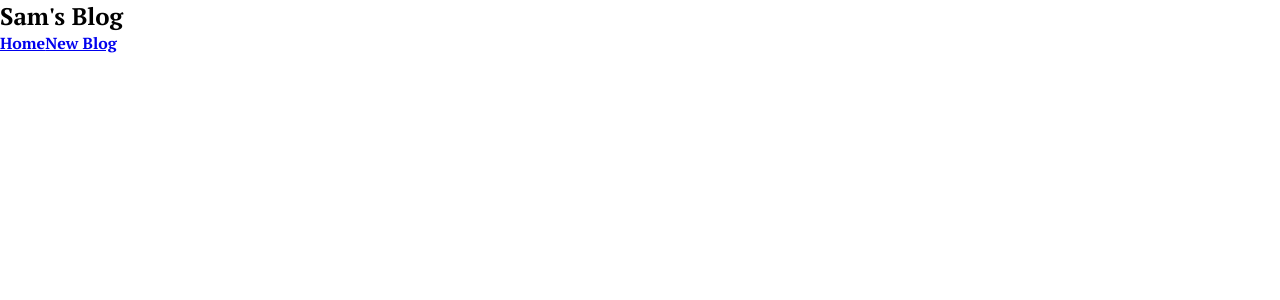
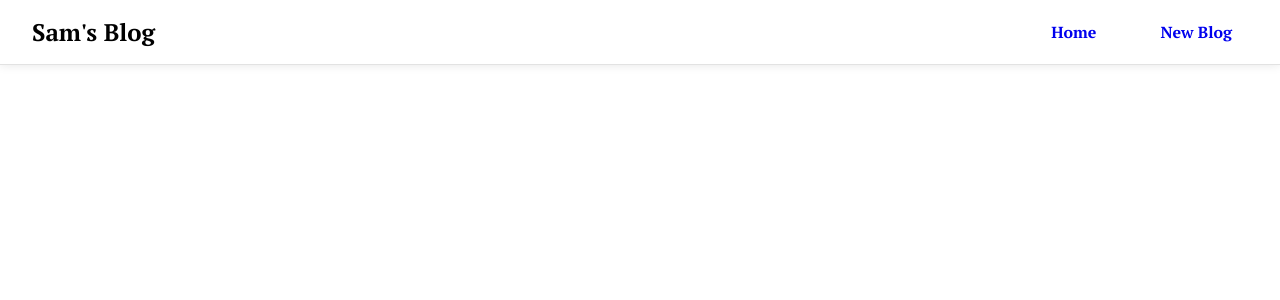
Before and after one commit to samuelandersoncodes/sam-blog, a React (Create React App) app: page / in a window 1280 px wide. Shown: the top 300 px of the page. Built offline with nearby package versions, Linux system fonts and the light colour scheme.

Commit message:
style: Style navbar

```diff
--- a/src/index.css
+++ b/src/index.css
@@ -6,3 +6,27 @@
   font-family: PT Serif, serif;
   color: 2b2d2f;
 }
+
+/* navbar styles */
+.navbar {
+  display: flex;
+  align-items: center;
+  padding: 1rem 2rem;
+  margin: 0 auto;
+  border-bottom: 1px solid #e2e2e2;
+  box-shadow: 0 0 10px rgba(0, 0, 0, 0.1);
+}
+
+.navbar .links {
+  margin-left: auto;
+}
+
+.navbar a {
+  margin-left: 2rem;
+  text-decoration: none;
+  padding: 1rem;
+}
+
+.navbar a:hover {
+  color: #524d4dfd;
+}
```
